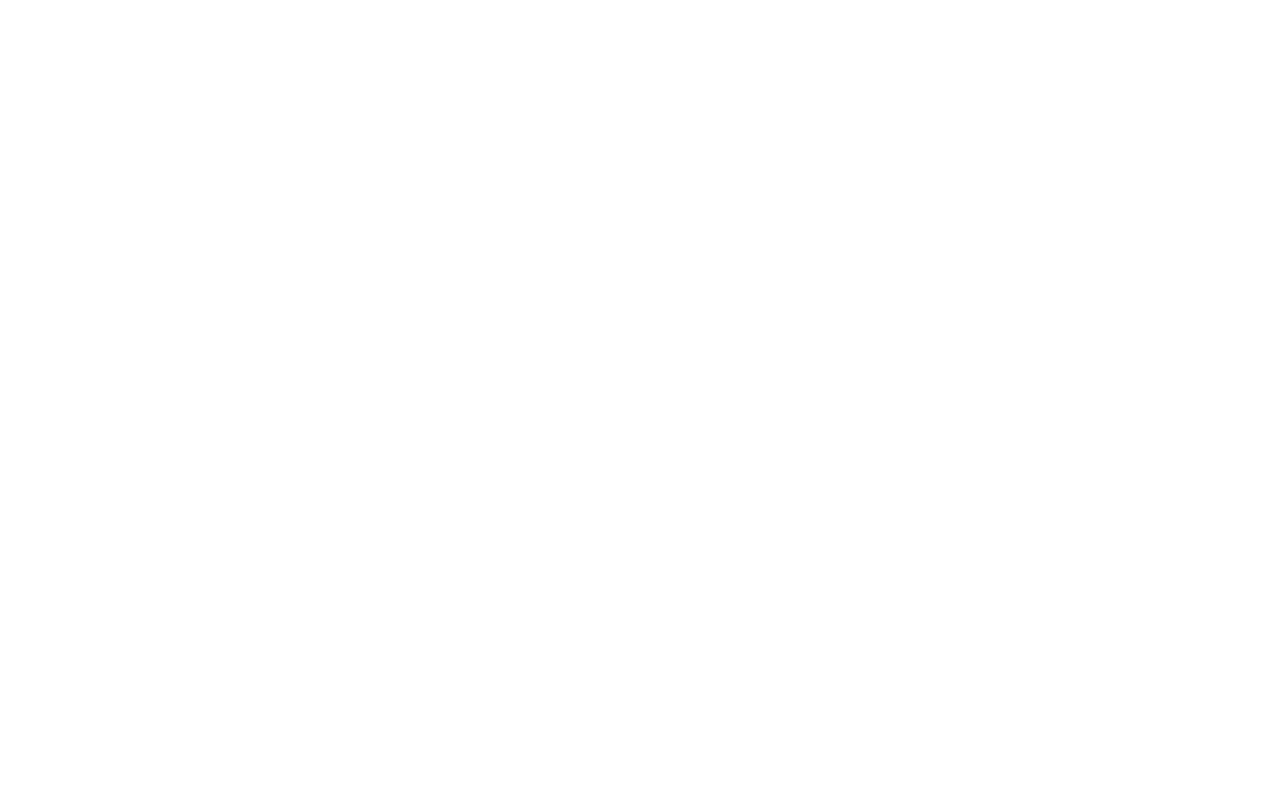
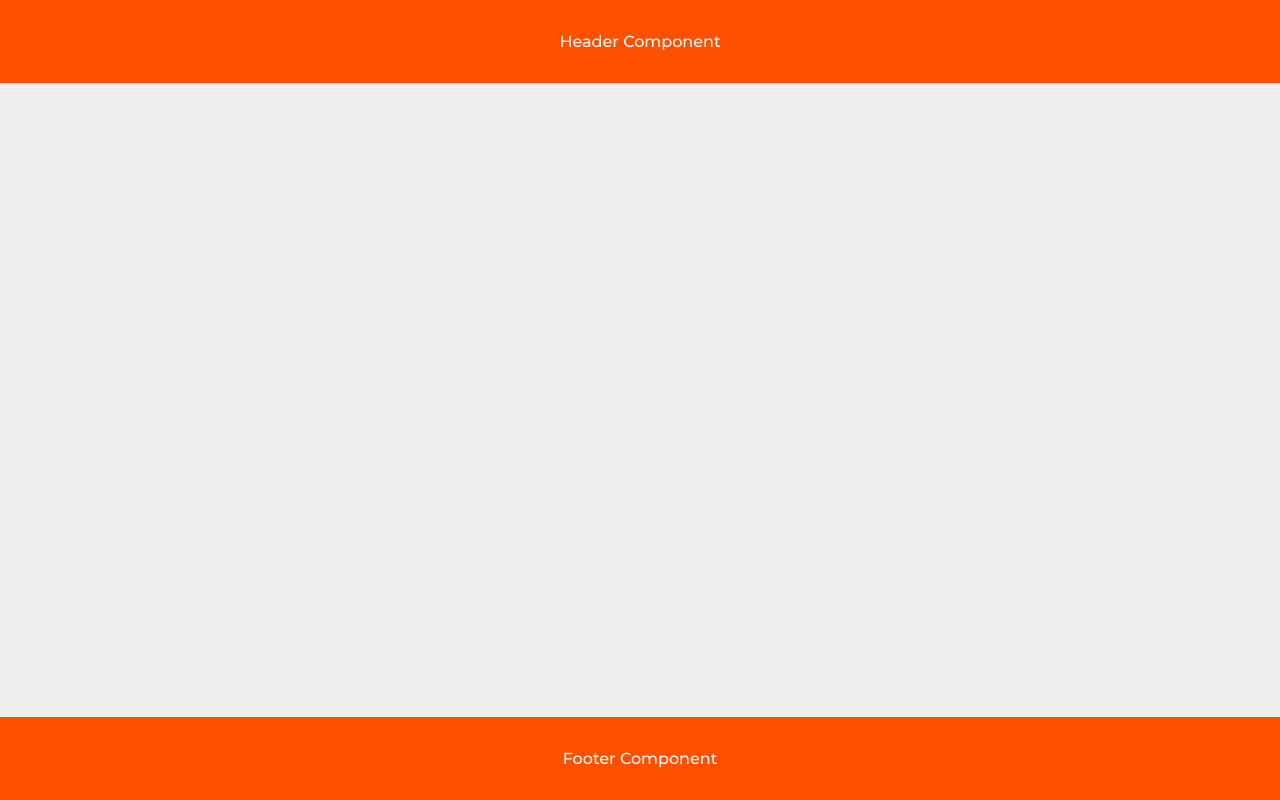
Before and after one commit to asjuanguilherme/nextjs-boilerplate, a Next.js app: page / in a window 1280 px wide. Built offline with nearby package versions, Linux system fonts and the light colour scheme.

Commit message:
feat: :sparkles: base layout component

```diff
--- /dev/null
+++ b/src/components/layout/index.tsx
@@ -0,0 +1,20 @@
+import * as S from './styles'
+
+// Types
+import { ReactNode } from 'react'
+
+export type LayoutProps = {
+  children: ReactNode
+}
+
+const Layout = ({ children }: LayoutProps) => {
+  return (
+    <S.Wrapper>
+      <S.Header>Header Component</S.Header>
+      <S.Main>{children}</S.Main>
+      <S.Footer>Footer Component</S.Footer>
+    </S.Wrapper>
+  )
+}
+
+export default Layout
--- /dev/null
+++ b/src/components/layout/styles.ts
@@ -0,0 +1,30 @@
+import styled from 'styled-components'
+
+export const Footer = styled.footer`
+  padding: 2rem 0;
+  text-align: center;
+  background-color: #ff5000;
+  color: white;
+`
+
+export const Main = styled.main`
+  flex: 1;
+  background: #eeeeee;
+`
+
+export const Header = styled.header`
+  padding: 2rem 0;
+  width: 100%;
+  position: fixed;
+  top: 0;
+  left: 0;
+  text-align: center;
+  background-color: #ff5000;
+  color: white;
+`
+
+export const Wrapper = styled.div`
+  display: flex;
+  flex-direction: column;
+  height: 100%;
+`
--- a/src/pages/_app.tsx
+++ b/src/pages/_app.tsx
@@ -1,11 +1,14 @@
 import type { AppProps } from 'next/app'
 import GlobalStyles from 'styles/GlobalStyles'
+import Layout from 'components/layout'
 
 const App = ({ Component, pageProps }: AppProps) => {
   return (
     <>
       <GlobalStyles />
-      <Component {...pageProps} />
+      <Layout>
+        <Component {...pageProps} />
+      </Layout>
     </>
   )
 }
```
